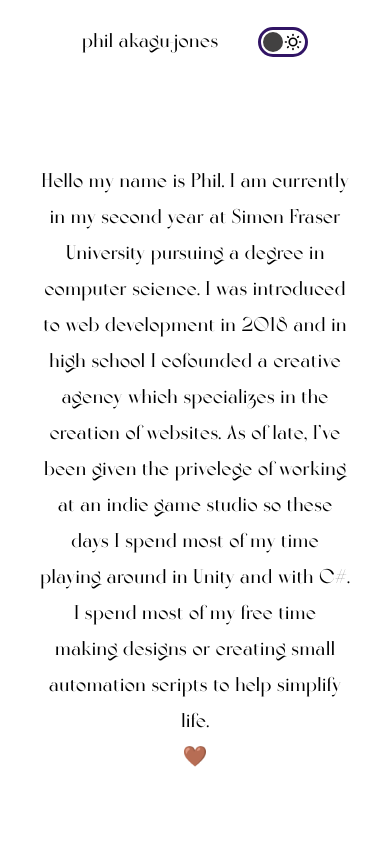
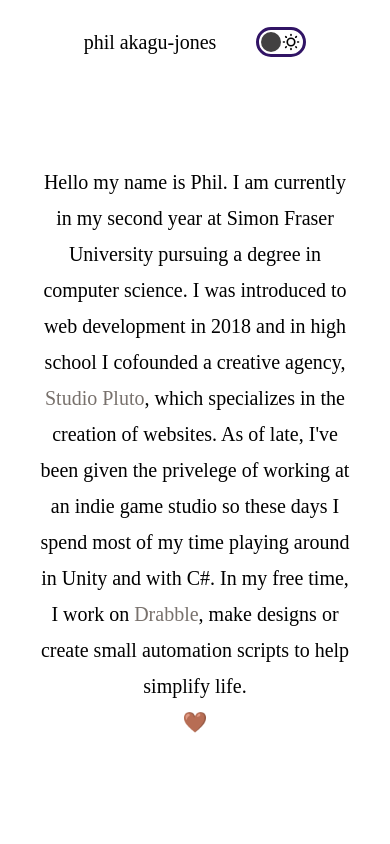
Before and after one commit to philakagujones/PersonalSite, a Next.js app: page / in a window 390 px wide. Shown: the top 844 px of the page. Built offline with nearby package versions, Linux system fonts and the light colour scheme.

Commit message:
updated information + changed font on mobile

```diff
--- a/pages/index.js
+++ b/pages/index.js
@@ -24,7 +24,12 @@ export default function Home() {
 
       <main className={styles.main}>
         <div className={styles.message}>
-          <p>Hello my name is Phil. I am currently in my second year at Simon Fraser University pursuing a degree in computer science. I was introduced to web development in 2018 and in high school I cofounded a creative agency which specializes in the creation of websites. As of late, I've been given the privelege of working at an indie game studio so these days I spend most of my time playing around in Unity and with C#. I spend most of my free time making designs or creating small automation scripts to help simplify life. <br /> 🤎</p>
+          <p>
+            Hello my name is Phil. I am currently in my second year at Simon Fraser University pursuing a degree in computer science.
+            I was introduced to web development in 2018 and in high school I cofounded a creative agency, <a href='www.studiopluto.co' className='text-stone-500'>Studio Pluto</a>, which specializes in the creation of websites.
+            As of late, I've been given the privelege of working at an indie game studio so these days I spend most of my time playing around in Unity and with C#.
+            In my free time, I work on <a href='www.drabble.app' className='text-stone-500'>Drabble</a>, make designs or create small automation scripts to help simplify life. <br /> 🤎
+          </p>
         </div>
 
         <h1>WORK</h1>
--- a/styles/globals.css
+++ b/styles/globals.css
@@ -25,6 +25,12 @@ a {
   font-size: 20px;
 }
 
+@media screen and (max-width: 480px) {
+  * {
+    font-family: 'Times New Roman', Times, serif;
+  }
+}
+
 @font-face {
   font-family: 'a769regular';
   src: url('almarena-webfont.woff2') format('woff2'),
```
